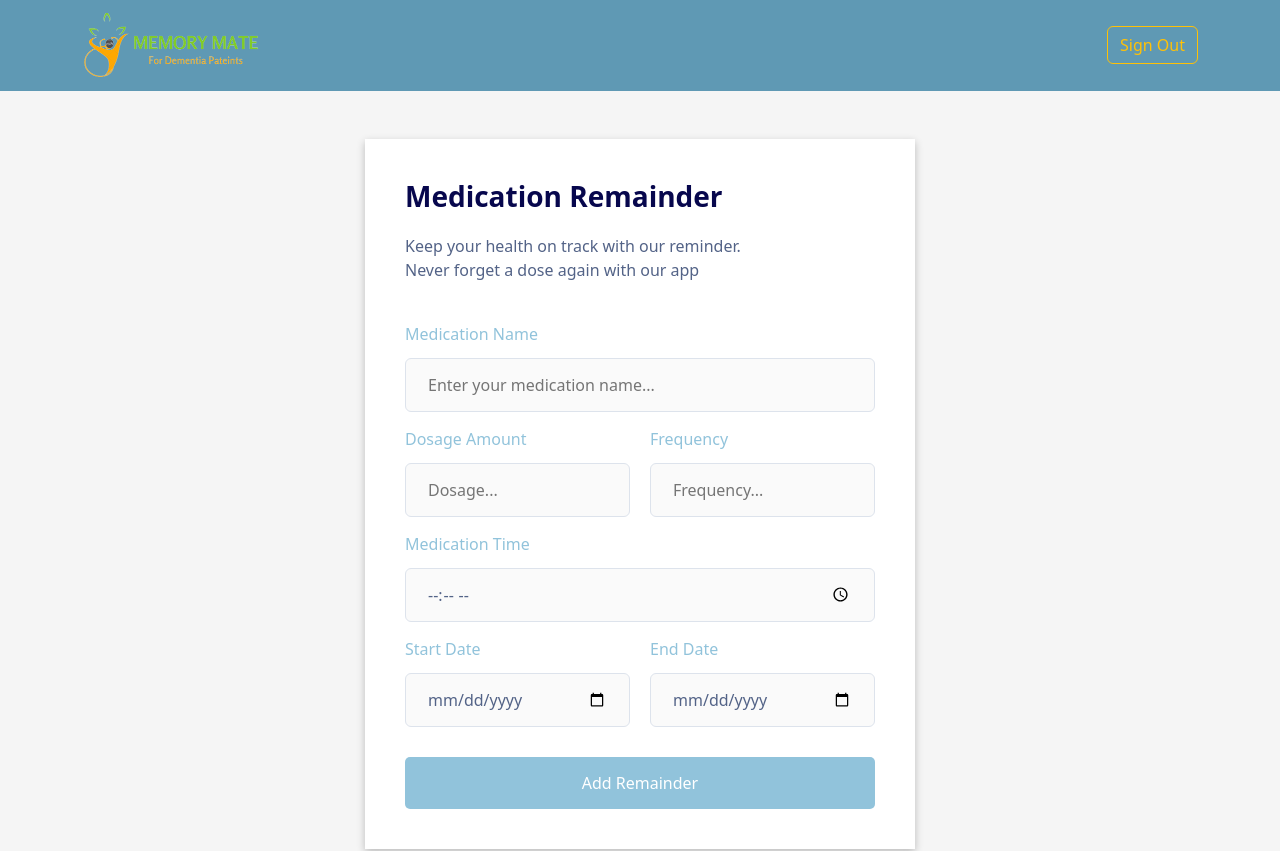
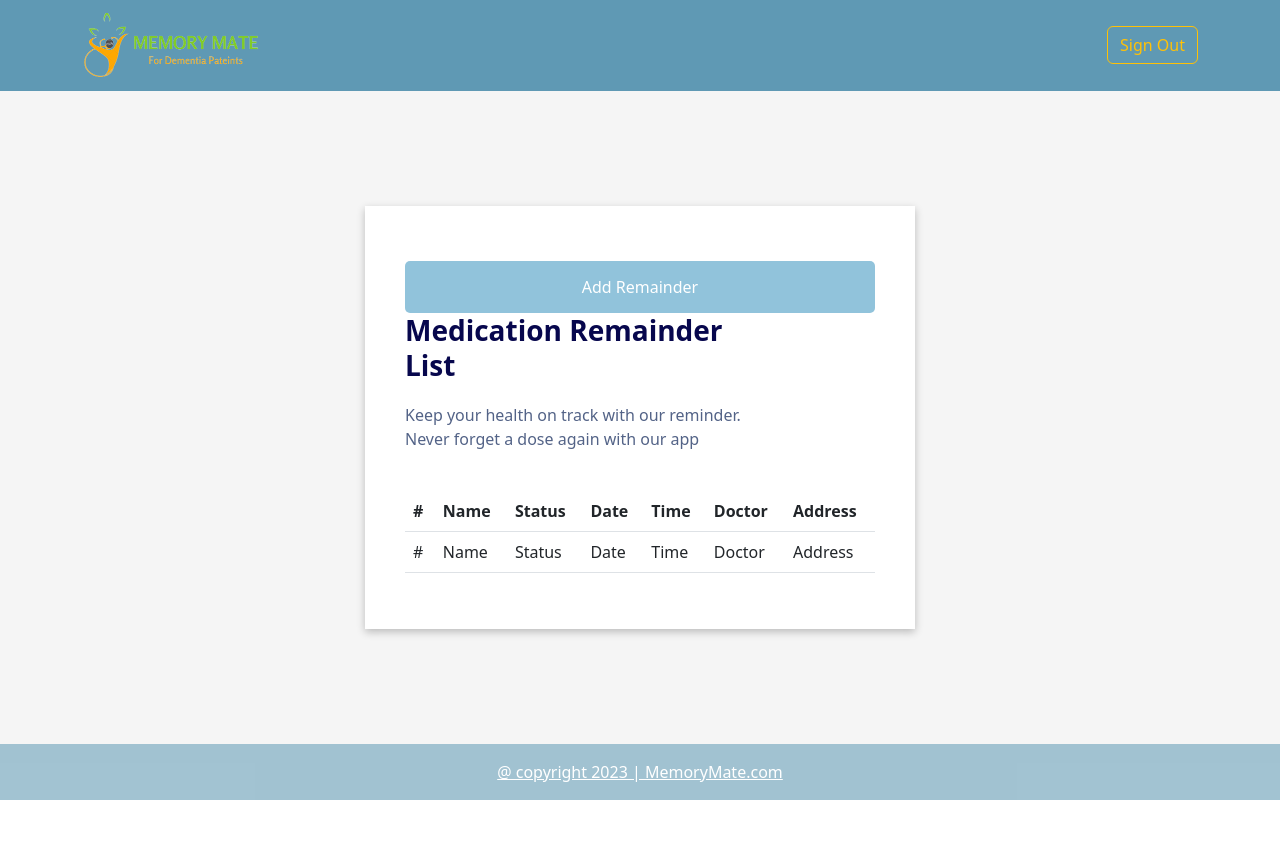
Before and after one commit to hammadShamir/memorymate, a React (Create React App) app: page /remainder in a window 1280 px wide. Shown: the top 851 px of the page. After the commit the page ends 800 px from the top, so only its background shows below. Built offline with nearby package versions, Linux system fonts and the light colour scheme; no server answers; sample sign-in values are in the browser's storage.

Commit message:
remainder rough design added

```diff
--- a/src/components/Remainder.js
+++ b/src/components/Remainder.js
@@ -2,12 +2,31 @@ import { React, useState } from 'react'
 import db, { auth } from '../Firebase';
 import { ToastContainer, toast } from 'react-toastify';
 import 'react-toastify/dist/ReactToastify.css';
+
+
+//modal
+import {
+  MDBBtn,
+  MDBModal,
+  MDBModalDialog,
+  MDBModalContent,
+  MDBModalHeader,
+  MDBModalTitle,
+  MDBModalBody
+} from 'mdb-react-ui-kit';
+
+import { MDBTable, MDBTableHead, MDBTableBody } from 'mdb-react-ui-kit';
+
+
 // images
 import loading from '../images/loading.gif'
 
 import '../cssfiles/remainder.css'
 
 const Remainder = () => {
+
+  const [optSmModal, setOptSmModal] = useState(false);
+  const toggleShow = () => setOptSmModal(!optSmModal);
 
   const [isBtnDisabled, setisButtonDisabled] = useState(false);
   const [loadImg, setLoadImg] = useState(false);
@@ -54,9 +73,59 @@ const Remainder = () => {
     < div className="formbold-main-wrapper">
       <div className="formbold-form-wrapper">
         <div className="formbold-form-title">
-          <h3>Medication Remainder</h3>
+          <button onClick={toggleShow} className="formbold-btn">Add Remainder</button>
+
+          <h3>Medication Remainder List</h3>
           <p>Keep your health on track with our reminder.<br /> Never forget a dose again with our app</p>
         </div>
+
+        <MDBTable>
+          <MDBTableHead>
+            <tr>
+              <th scope='col'>#</th>
+              <th scope='col'>Name</th>
+              <th scope='col'>Status</th>
+              <th scope='col'>Date</th>
+              <th scope='col'>Time</th>
+              <th scope='col'>Doctor</th>
+              <th scope='col'>Address</th>
+            </tr>
+          </MDBTableHead>
+          <MDBTableBody>
+
+            <tr>
+              <td >#</td>
+              <td>Name</td>
+              <td>Status</td>
+              <td>Date</td>
+              <td>Time</td>
+              <td>Doctor</td>
+              <td>Address</td>
+            </tr>
+
+          </MDBTableBody>
+        </MDBTable>
+
+
+
+
+
+
+
+
+
+
+
+
+        <MDBModal show={optSmModal} tabIndex='-1' setShow={setOptSmModal}>
+          <MDBModalDialog size='md'>
+            <MDBModalContent>
+              <MDBModalHeader>
+                <MDBModalTitle>Remainder Medication Form</MDBModalTitle>
+                <MDBBtn className='btn-close' color='none' onClick={toggleShow}></MDBBtn>
+              </MDBModalHeader>
+              <MDBModalBody>
+
                 <form onSubmit={handleRemainder} style={{ position: `relative` }}>
 
                   <div className="formbold-mb-3">
@@ -139,6 +208,15 @@ const Remainder = () => {
                   </button>
                   <img src={loading} style={{ position: `absolute`, top: `50%`, left: `50%`, transform: `translate(-50%,-50%)`, display: loadImg ? `flex` : `none` }} />
                 </form>
+
+
+
+
+              </MDBModalBody>
+            </MDBModalContent>
+          </MDBModalDialog>
+        </MDBModal>
+
         <ToastContainer
           position="top-right"
           autoClose={3000}
@@ -151,6 +229,7 @@ const Remainder = () => {
           pauseOnHover
           theme="colored"
         />
+
       </div>
     </div>
   )
```
Lines whose indentation alone changed are shown as unchanged.
